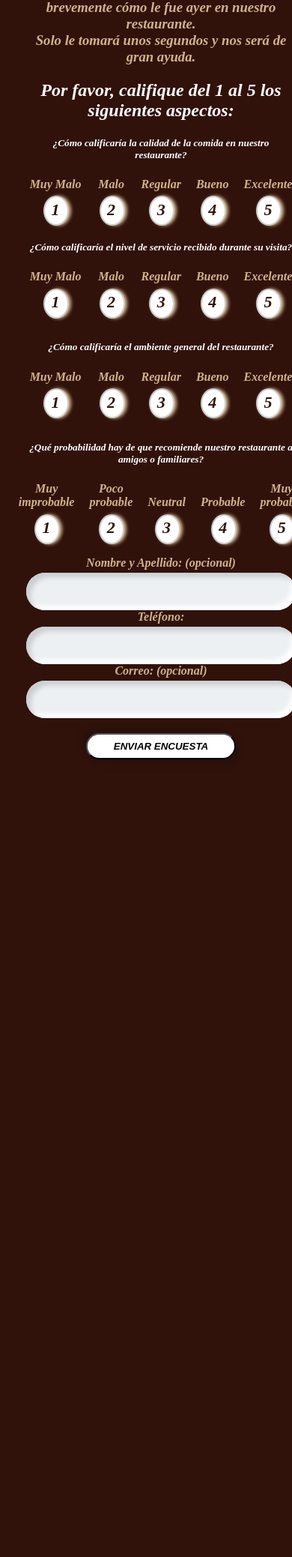
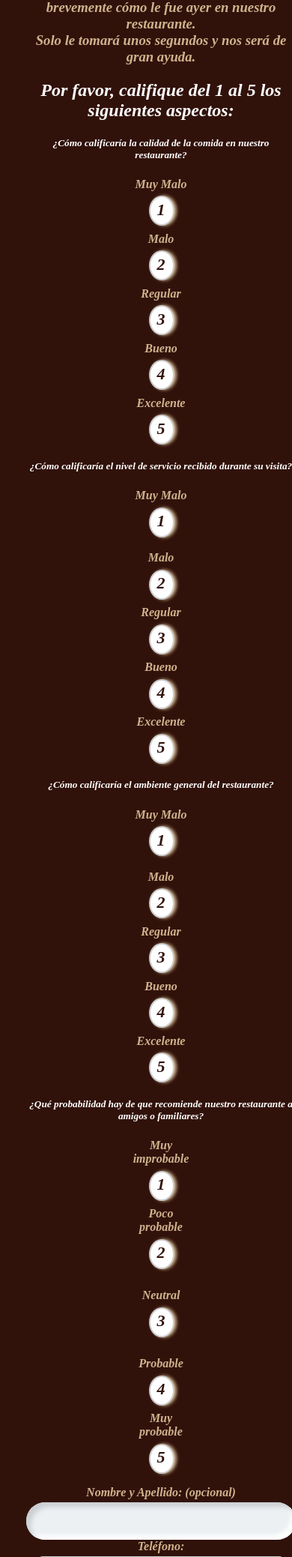
Before and after one commit to lcastillo1486/CharruaReserva, a Django app: page /encuesta/ in a window 390 px wide; the page is wider, and only the part inside the window is pictured. Shown: the part 331-2408 px from the top of that part at 75% size. Before the commit the page ends 1344 px from the top of that part, so only its background shows below. Run offline with Django 4.2, Linux system fonts and the light colour scheme.

Commit message:
prueba_vertical

```diff
--- a/nuevaReserva/templates/encuesta.html
+++ b/nuevaReserva/templates/encuesta.html
@@ -233,6 +233,12 @@
         width: 100%; /* Asegura que los elementos del formulario ocupen todo el ancho */
         box-sizing: border-box; /* Evita el desbordamiento por el padding */
     }
+    .form-check-inline {
+        display: flex;
+        flex-direction: column; /* Cambia la dirección a columna en pantallas pequeñas */
+        justify-content: center; /* Alinea verticalmente en pantallas pequeñas */
+        gap: 10px; /* Ajusta el espaciado entre elementos */
+    }
 }
 
 @media (max-width: 480px) {
@@ -256,6 +262,12 @@
     button {
         height: 35px;
         width: 100%; /* Hace que los botones ocupen todo el ancho */
+    }
+    .form-check-inline {
+        display: flex;
+        flex-direction: column; /* Cambia la dirección a columna en pantallas pequeñas */
+        justify-content: center; /* Alinea verticalmente en pantallas pequeñas */
+        gap: 10px; /* Ajusta el espaciado entre elementos */
     }
 }
 
```
